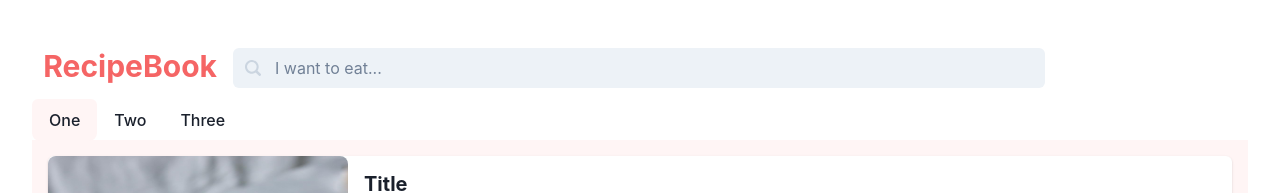
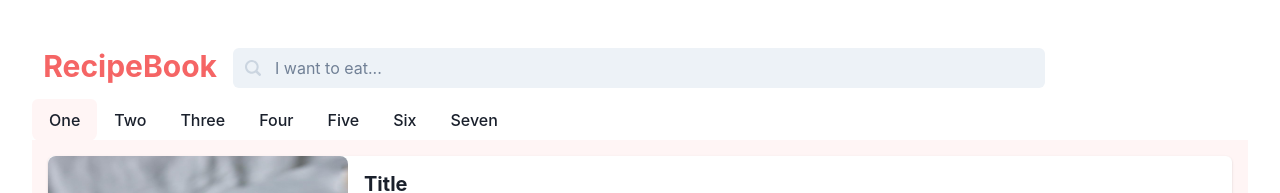
Before and after one commit to dauinh/recipe, a React (Vite) app in the folder frontend/: page / in a window 1280 px wide. Shown: the top 193 px of the page. Built offline with nearby package versions, Linux system fonts and the light colour scheme.

Commit message:
Home: fix scrolling tabs"

```diff
--- a/frontend/src/pages/Home.tsx
+++ b/frontend/src/pages/Home.tsx
@@ -19,10 +19,14 @@ function Home() {
         </InputGroup>
       </Flex>
       <Tabs variant='enclosed' colorScheme='red'>
-        <TabList>
+        <TabList overflowX='scroll'>
           <Tab _selected={{ bg: 'red.50' }}>One</Tab>
           <Tab>Two</Tab>
           <Tab>Three</Tab>
+          <Tab>Four</Tab>
+          <Tab>Five</Tab>
+          <Tab>Six</Tab>
+          <Tab>Seven</Tab>
         </TabList>
 
         <TabPanels>
```
